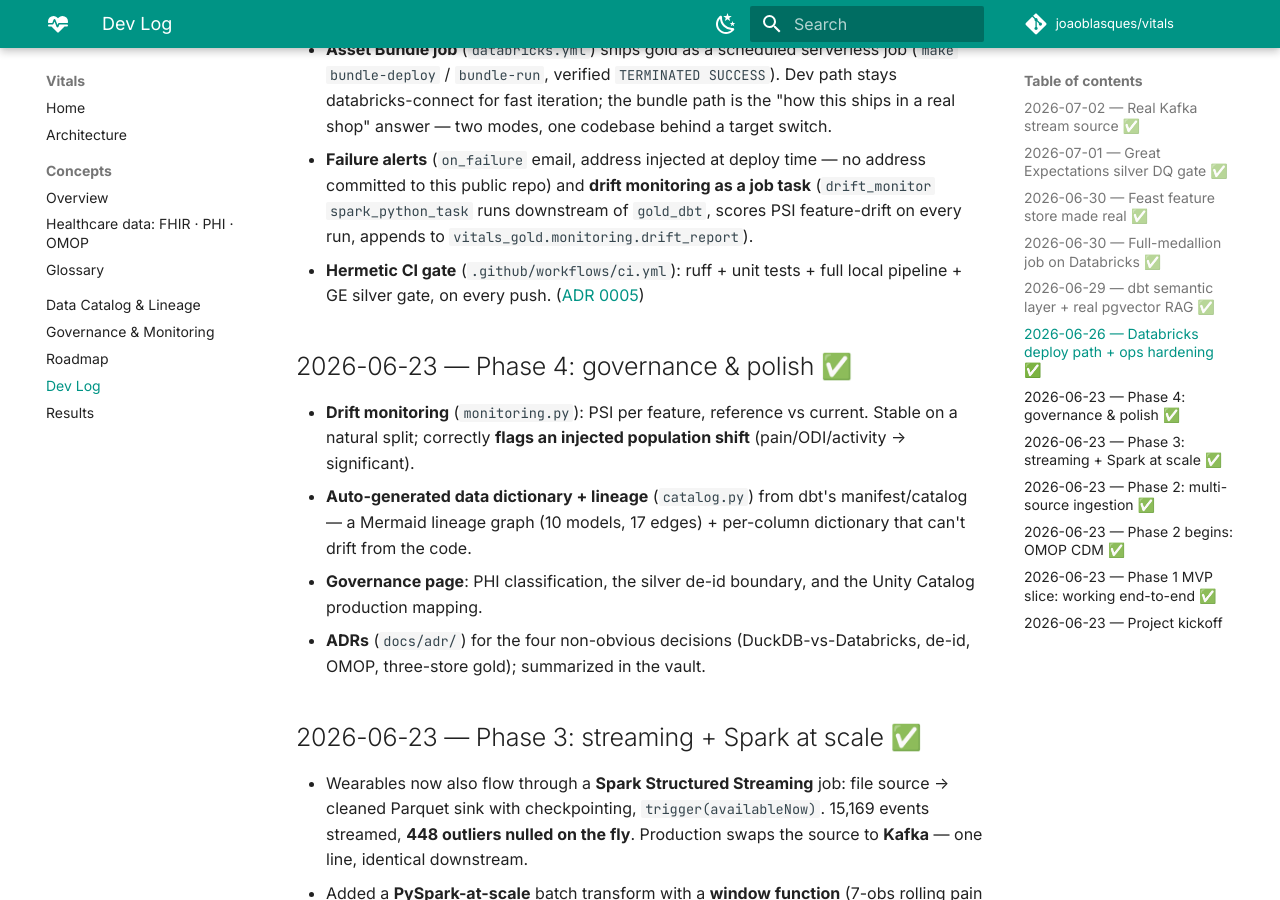
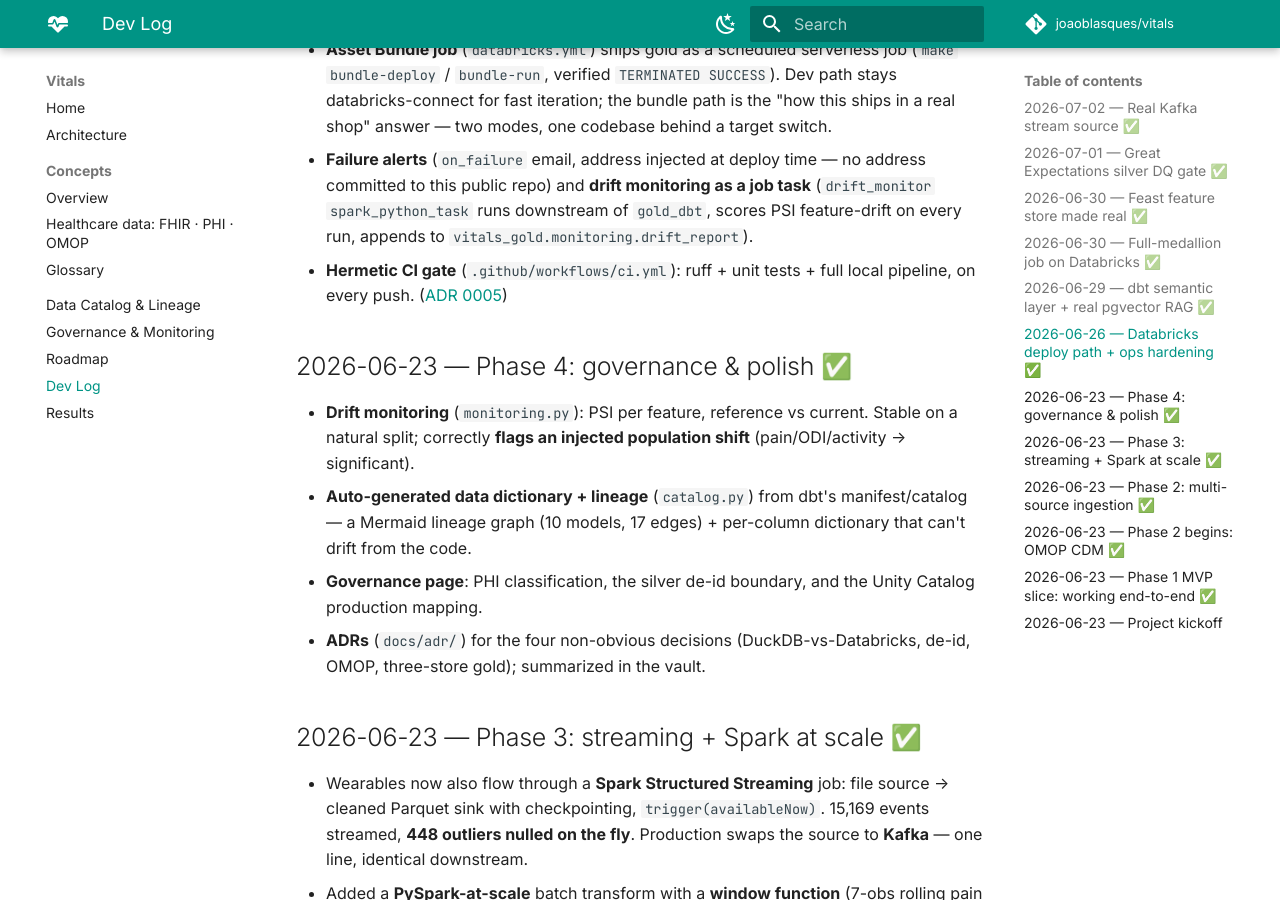
Before and after one commit to joaoblasques/vitals, an MkDocs documentation site: the page built from website/docs/dev-log.md, in a window 1280 px wide and 900 px high, scrolled down 1762 px. Built offline with MkDocs 1.6.1 and Material for MkDocs 9.7.7, drawn with Linux system fonts in a browser that asks for light colours; comment, search, counter and statistics services are not loaded.

Commit message:
fix(site): dev-log — GE gate credited only to 2026-07-01 (not the 06-26 entry)
Accuracy review: the 2026-06-26 CI-gate entry listed the GE silver gate, but GE (ADR 0009)
landed 2026-07-01 — a temporal contradiction with the 07-01 entry. Removed from 06-26.

Co-Authored-By: Claude Opus 4.8 (1M context) <noreply@anthropic.com>
Claude-Session: https://claude.ai/code/session_01F1hdqzju3WbgEALYreWUjk

```diff
--- a/website/docs/dev-log.md
+++ b/website/docs/dev-log.md
@@ -25,7 +25,7 @@ A running, dated log of what was built and what was learned — newest first.
 ## 2026-06-26 — Databricks deploy path + ops hardening ✅
 - **Asset Bundle job** (`databricks.yml`) ships gold as a scheduled serverless job (`make bundle-deploy` / `bundle-run`, verified `TERMINATED SUCCESS`). Dev path stays databricks-connect for fast iteration; the bundle path is the "how this ships in a real shop" answer — two modes, one codebase behind a target switch.
 - **Failure alerts** (`on_failure` email, address injected at deploy time — no address committed to this public repo) and **drift monitoring as a job task** (`drift_monitor` `spark_python_task` runs downstream of `gold_dbt`, scores PSI feature-drift on every run, appends to `vitals_gold.monitoring.drift_report`).
-- **Hermetic CI gate** (`.github/workflows/ci.yml`): ruff + unit tests + full local pipeline + GE silver gate, on every push. ([ADR 0005](https://github.com/joaoblasques/vitals/blob/main/docs/adr/0005-spark-execution-databricks-connect.md))
+- **Hermetic CI gate** (`.github/workflows/ci.yml`): ruff + unit tests + full local pipeline, on every push. ([ADR 0005](https://github.com/joaoblasques/vitals/blob/main/docs/adr/0005-spark-execution-databricks-connect.md))
 
 ## 2026-06-23 — Phase 4: governance & polish ✅
 - **Drift monitoring** (`monitoring.py`): PSI per feature, reference vs current. Stable on a natural
```
